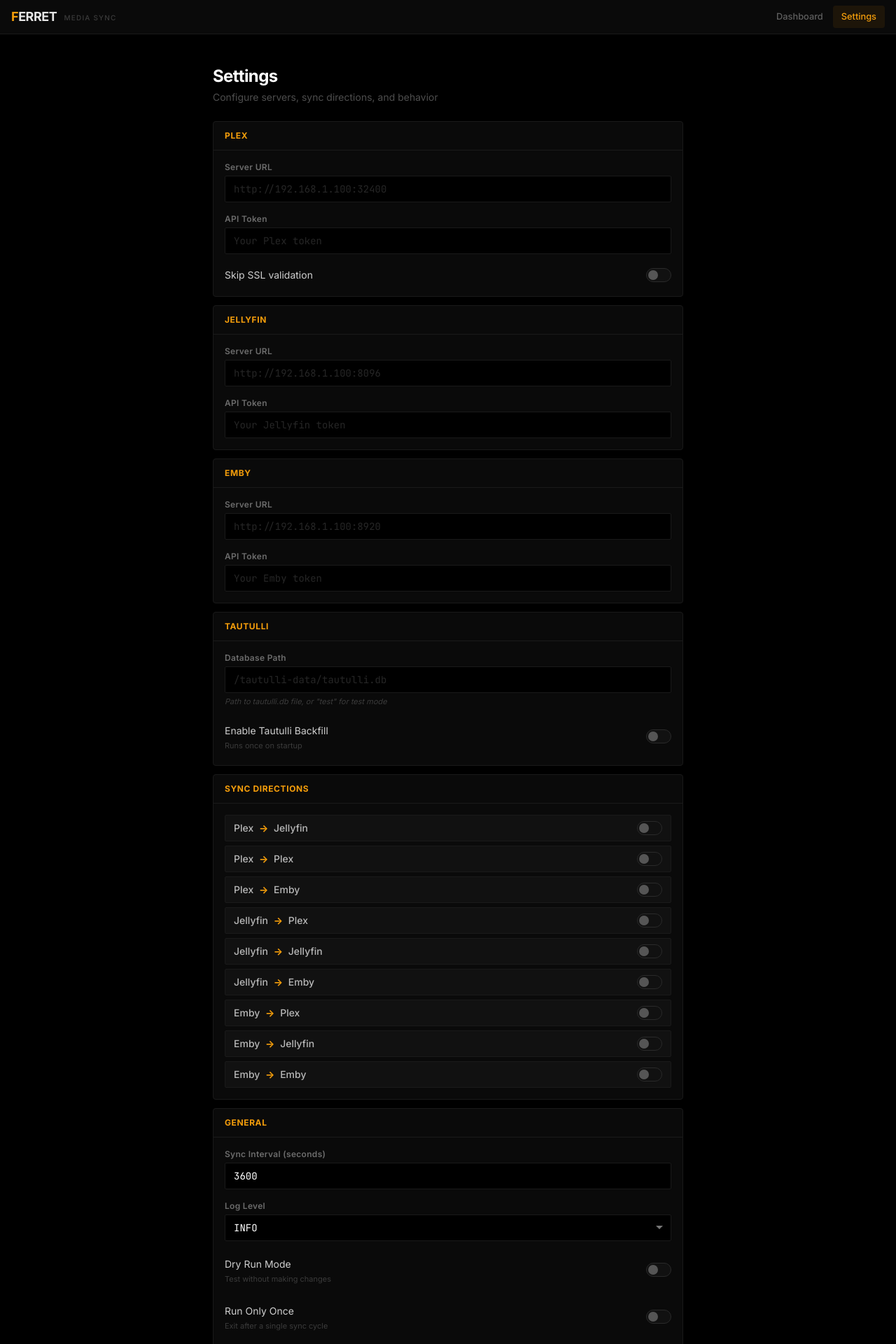
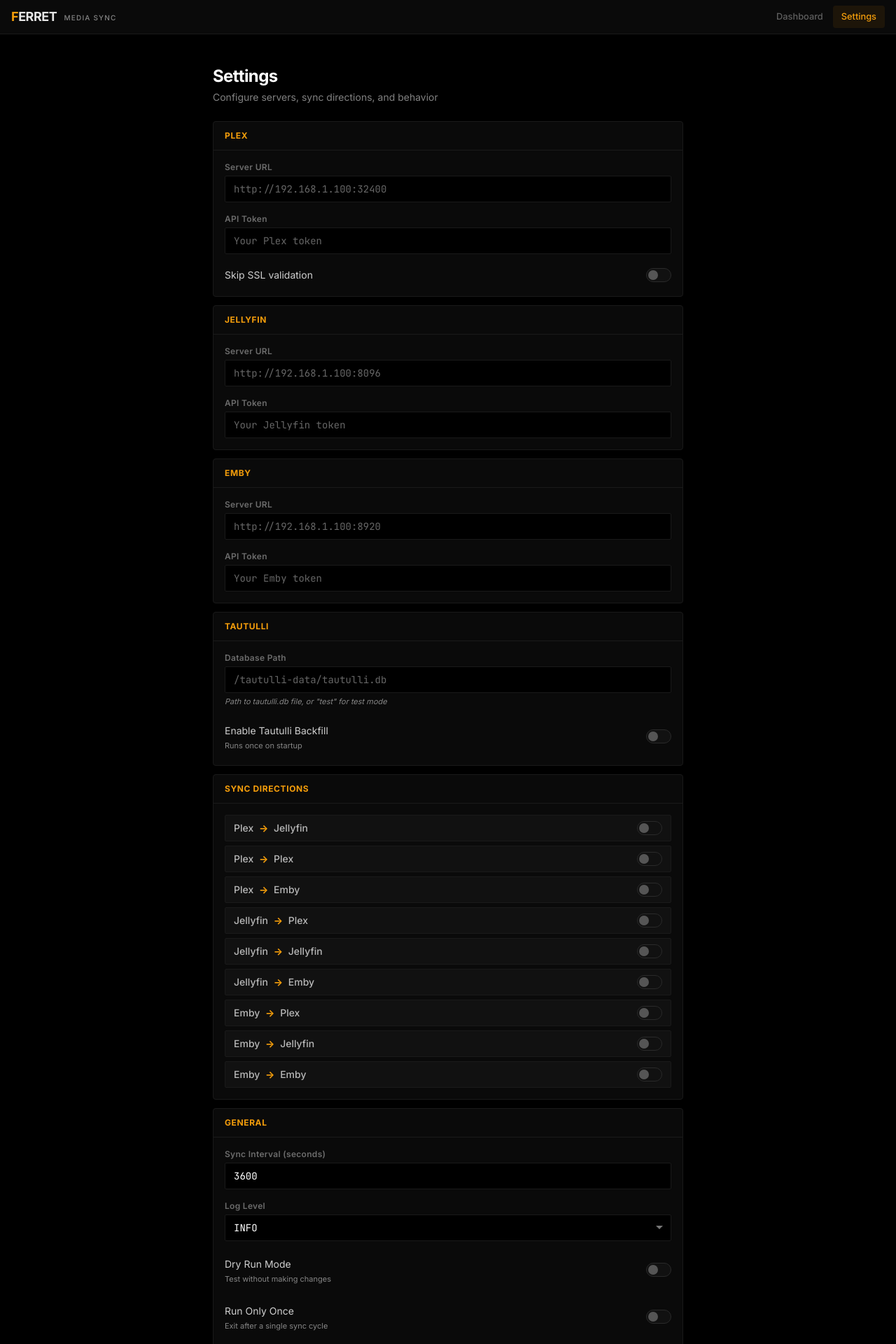
Before and after one commit to mondominator/ferret, a FastAPI app: page /settings in a window 1280 px wide. Shown: the top 1920 px of the page at 70% size. Run offline with FastAPI, Linux system fonts and the light colour scheme; parts of the project's set-up code (start-up, migrations or seed data) failed here and were passed over; some libraries are stand-ins or nearby versions.

Commit message:
fix: increase text contrast — bump all white opacity from 15-30% to 40-60%
Text was too faint on black background. All white/15, white/20, white/25,
white/30 bumped to readable levels across all templates.

Co-Authored-By: Claude Opus 4.6 (1M context) <noreply@anthropic.com>

```diff
--- a/templates/base.html
+++ b/templates/base.html
@@ -48,7 +48,7 @@
                 <span class="text-lg font-bold tracking-tight">
                     <span class="text-amber-500">F</span><span class="text-white/90 group-hover:text-white transition-colors">ERRET</span>
                 </span>
-                <span class="hidden sm:inline text-[10px] text-white/20 uppercase tracking-[0.12em] font-medium mt-0.5">Media Sync</span>
+                <span class="hidden sm:inline text-[10px] text-white/50 uppercase tracking-[0.12em] font-medium mt-0.5">Media Sync</span>
             </a>
             <nav class="flex gap-0.5">
                 <a href="/" class="nav-link{% block nav_dashboard %} nav-active{% endblock %}">Dashboard</a>
--- a/templates/partials/status_footer.html
+++ b/templates/partials/status_footer.html
@@ -6,14 +6,14 @@
             Syncing
         </span>
         {% if status.current_operation %}
-        <span class="text-[12px] text-white/30 italic truncate max-w-[240px]">{{ status.current_operation }}</span>
+        <span class="text-[12px] text-white/50 italic truncate max-w-[240px]">{{ status.current_operation }}</span>
         {% endif %}
         {% else %}
         <span class="inline-flex items-center px-2.5 py-0.5 rounded-sm text-[11px] font-bold uppercase tracking-wide bg-surface-raised text-white/40 border border-border-focus">
             Idle
         </span>
         {% if status.last_sync_time %}
-        <span class="text-[12px] text-white/30 italic">Last sync: {{ status.last_sync_time }}</span>
+        <span class="text-[12px] text-white/50 italic">Last sync: {{ status.last_sync_time }}</span>
         {% endif %}
         {% endif %}
     </div>
--- a/templates/settings.html
+++ b/templates/settings.html
@@ -8,7 +8,7 @@
 <div class="max-w-2xl mx-auto w-full py-6 sm:py-8">
     <div class="mb-6">
         <h1 class="text-2xl font-bold tracking-tight text-white">Settings</h1>
-        <p class="text-sm text-white/30 mt-1">Configure servers, sync directions, and behavior</p>
+        <p class="text-sm text-white/50 mt-1">Configure servers, sync directions, and behavior</p>
     </div>
 
     <div class="flex flex-col gap-3">
@@ -22,12 +22,12 @@
                 <div class="flex flex-col gap-1">
                     <label for="plex_baseurl" class="text-xs font-semibold text-white/40 tracking-wide">Server URL</label>
                     <input type="text" id="plex_baseurl" placeholder="http://192.168.1.100:32400" value="{{ config.get('PLEX_BASEURL', '') }}"
-                        class="w-full px-3 py-2 bg-black border border-border rounded-sm text-sm text-white font-mono placeholder:text-white/15 focus:outline-none focus:border-amber-700 focus:ring-1 focus:ring-amber-500/20 transition-colors">
+                        class="w-full px-3 py-2 bg-black border border-border rounded-sm text-sm text-white font-mono placeholder:text-white/40 focus:outline-none focus:border-amber-700 focus:ring-1 focus:ring-amber-500/20 transition-colors">
                 </div>
                 <div class="flex flex-col gap-1">
                     <label for="plex_token" class="text-xs font-semibold text-white/40 tracking-wide">API Token</label>
                     <input type="password" id="plex_token" placeholder="Your Plex token" value="{{ config.get('PLEX_TOKEN', '') }}"
-                        class="w-full px-3 py-2 bg-black border border-border rounded-sm text-sm text-white font-mono placeholder:text-white/15 focus:outline-none focus:border-amber-700 focus:ring-1 focus:ring-amber-500/20 transition-colors">
+                        class="w-full px-3 py-2 bg-black border border-border rounded-sm text-sm text-white font-mono placeholder:text-white/40 focus:outline-none focus:border-amber-700 focus:ring-1 focus:ring-amber-500/20 transition-colors">
                 </div>
                 <div class="flex items-center justify-between gap-3 py-1">
                     <span class="text-sm text-white/80">Skip SSL validation</span>
@@ -48,12 +48,12 @@
                 <div class="flex flex-col gap-1">
                     <label for="jellyfin_baseurl" class="text-xs font-semibold text-white/40 tracking-wide">Server URL</label>
                     <input type="text" id="jellyfin_baseurl" placeholder="http://192.168.1.100:8096" value="{{ config.get('JELLYFIN_BASEURL', '') }}"
-                        class="w-full px-3 py-2 bg-black border border-border rounded-sm text-sm text-white font-mono placeholder:text-white/15 focus:outline-none focus:border-amber-700 focus:ring-1 focus:ring-amber-500/20 transition-colors">
+                        class="w-full px-3 py-2 bg-black border border-border rounded-sm text-sm text-white font-mono placeholder:text-white/40 focus:outline-none focus:border-amber-700 focus:ring-1 focus:ring-amber-500/20 transition-colors">
                 </div>
                 <div class="flex flex-col gap-1">
                     <label for="jellyfin_token" class="text-xs font-semibold text-white/40 tracking-wide">API Token</label>
                     <input type="password" id="jellyfin_token" placeholder="Your Jellyfin token" value="{{ config.get('JELLYFIN_TOKEN', '') }}"
-                        class="w-full px-3 py-2 bg-black border border-border rounded-sm text-sm text-white font-mono placeholder:text-white/15 focus:outline-none focus:border-amber-700 focus:ring-1 focus:ring-amber-500/20 transition-colors">
+                        class="w-full px-3 py-2 bg-black border border-border rounded-sm text-sm text-white font-mono placeholder:text-white/40 focus:outline-none focus:border-amber-700 focus:ring-1 focus:ring-amber-500/20 transition-colors">
                 </div>
             </div>
         </div>
@@ -67,12 +67,12 @@
                 <div class="flex flex-col gap-1">
                     <label for="emby_baseurl" class="text-xs font-semibold text-white/40 tracking-wide">Server URL</label>
                     <input type="text" id="emby_baseurl" placeholder="http://192.168.1.100:8920" value="{{ config.get('EMBY_BASEURL', '') }}"
-                        class="w-full px-3 py-2 bg-black border border-border rounded-sm text-sm text-white font-mono placeholder:text-white/15 focus:outline-none focus:border-amber-700 focus:ring-1 focus:ring-amber-500/20 transition-colors">
+                        class="w-full px-3 py-2 bg-black border border-border rounded-sm text-sm text-white font-mono placeholder:text-white/40 focus:outline-none focus:border-amber-700 focus:ring-1 focus:ring-amber-500/20 transition-colors">
                 </div>
                 <div class="flex flex-col gap-1">
                     <label for="emby_token" class="text-xs font-semibold text-white/40 tracking-wide">API Token</label>
                     <input type="password" id="emby_token" placeholder="Your Emby token" value="{{ config.get('EMBY_TOKEN', '') }}"
-                        class="w-full px-3 py-2 bg-black border border-border rounded-sm text-sm text-white font-mono placeholder:text-white/15 focus:outline-none focus:border-amber-700 focus:ring-1 focus:ring-amber-500/20 transition-colors">
+                        class="w-full px-3 py-2 bg-black border border-border rounded-sm text-sm text-white font-mono placeholder:text-white/40 focus:outline-none focus:border-amber-700 focus:ring-1 focus:ring-amber-500/20 transition-colors">
                 </div>
             </div>
         </div>
@@ -86,13 +86,13 @@
                 <div class="flex flex-col gap-1">
                     <label for="tautulli_db_path" class="text-xs font-semibold text-white/40 tracking-wide">Database Path</label>
                     <input type="text" id="tautulli_db_path" placeholder="/tautulli-data/tautulli.db" value="{{ config.get('TAUTULLI_DB_PATH', '') }}"
-                        class="w-full px-3 py-2 bg-black border border-border rounded-sm text-sm text-white font-mono placeholder:text-white/15 focus:outline-none focus:border-amber-700 focus:ring-1 focus:ring-amber-500/20 transition-colors">
-                    <span class="text-[11px] text-white/20 italic">Path to tautulli.db file, or "test" for test mode</span>
+                        class="w-full px-3 py-2 bg-black border border-border rounded-sm text-sm text-white font-mono placeholder:text-white/40 focus:outline-none focus:border-amber-700 focus:ring-1 focus:ring-amber-500/20 transition-colors">
+                    <span class="text-[11px] text-white/50 italic">Path to tautulli.db file, or "test" for test mode</span>
                 </div>
                 <div class="flex items-center justify-between gap-3 py-1">
                     <div>
                         <span class="text-sm text-white/80">Enable Tautulli Backfill</span>
-                        <span class="block text-[11px] text-white/20 mt-0.5">Runs once on startup</span>
+                        <span class="block text-[11px] text-white/50 mt-0.5">Runs once on startup</span>
                     </div>
                     <label class="toggle">
                         <input type="checkbox" id="tautulli_backfill_enabled" {% if config.get('TAUTULLI_BACKFILL_ENABLED', 'False') == 'True' %}checked{% endif %}>
@@ -144,7 +144,7 @@
                 <div class="flex flex-col gap-1">
                     <label for="sleep_duration" class="text-xs font-semibold text-white/40 tracking-wide">Sync Interval (seconds)</label>
                     <input type="number" id="sleep_duration" placeholder="3600" value="{{ config.get('SLEEP_DURATION', '3600') }}"
-                        class="w-full px-3 py-2 bg-black border border-border rounded-sm text-sm text-white font-mono placeholder:text-white/15 focus:outline-none focus:border-amber-700 focus:ring-1 focus:ring-amber-500/20 transition-colors">
+                        class="w-full px-3 py-2 bg-black border border-border rounded-sm text-sm text-white font-mono placeholder:text-white/40 focus:outline-none focus:border-amber-700 focus:ring-1 focus:ring-amber-500/20 transition-colors">
                 </div>
                 <div class="flex flex-col gap-1">
                     <label for="debug_level" class="text-xs font-semibold text-white/40 tracking-wide">Log Level</label>
@@ -158,7 +158,7 @@
                 <div class="flex items-center justify-between gap-3 py-1">
                     <div>
                         <span class="text-sm text-white/80">Dry Run Mode</span>
-                        <span class="block text-[11px] text-white/20 mt-0.5">Test without making changes</span>
+                        <span class="block text-[11px] text-white/50 mt-0.5">Test without making changes</span>
                     </div>
                     <label class="toggle">
                         <input type="checkbox" id="dryrun" {% if config.get('DRYRUN', 'False') == 'True' %}checked{% endif %}>
@@ -168,7 +168,7 @@
                 <div class="flex items-center justify-between gap-3 py-1">
                     <div>
                         <span class="text-sm text-white/80">Run Only Once</span>
-                        <span class="block text-[11px] text-white/20 mt-0.5">Exit after a single sync cycle</span>
+                        <span class="block text-[11px] text-white/50 mt-0.5">Exit after a single sync cycle</span>
                     </div>
                     <label class="toggle">
                         <input type="checkbox" id="run_only_once" {% if config.get('RUN_ONLY_ONCE', 'False') == 'True' %}checked{% endif %}>
@@ -178,8 +178,8 @@
                 <div class="flex flex-col gap-1">
                     <label for="user_mapping" class="text-xs font-semibold text-white/40 tracking-wide">User Mapping (JSON)</label>
                     <textarea id="user_mapping" rows="3" placeholder='{"server1_user":"server2_user"}'
-                        class="w-full px-3 py-2 bg-black border border-border rounded-sm text-sm text-white font-mono placeholder:text-white/15 focus:outline-none focus:border-amber-700 focus:ring-1 focus:ring-amber-500/20 transition-colors resize-y min-h-[72px] leading-relaxed">{%- if config.get('USER_MAPPING') -%}{{ config.get('USER_MAPPING') }}{%- endif -%}</textarea>
-                    <span class="text-[11px] text-white/20 italic">Map usernames between servers: {"source":"destination"}</span>
+                        class="w-full px-3 py-2 bg-black border border-border rounded-sm text-sm text-white font-mono placeholder:text-white/40 focus:outline-none focus:border-amber-700 focus:ring-1 focus:ring-amber-500/20 transition-colors resize-y min-h-[72px] leading-relaxed">{%- if config.get('USER_MAPPING') -%}{{ config.get('USER_MAPPING') }}{%- endif -%}</textarea>
+                    <span class="text-[11px] text-white/50 italic">Map usernames between servers: {"source":"destination"}</span>
                 </div>
             </div>
         </div>
@@ -193,17 +193,17 @@
                 <div class="flex flex-col gap-1">
                     <label for="request_timeout" class="text-xs font-semibold text-white/40 tracking-wide">Request Timeout (seconds)</label>
                     <input type="number" id="request_timeout" placeholder="300" value="{{ config.get('REQUEST_TIMEOUT', '300') }}"
-                        class="w-full px-3 py-2 bg-black border border-border rounded-sm text-sm text-white font-mono placeholder:text-white/15 focus:outline-none focus:border-amber-700 focus:ring-1 focus:ring-amber-500/20 transition-colors">
+                        class="w-full px-3 py-2 bg-black border border-border rounded-sm text-sm text-white font-mono placeholder:text-white/40 focus:outline-none focus:border-amber-700 focus:ring-1 focus:ring-amber-500/20 transition-colors">
                 </div>
                 <div class="flex flex-col gap-1">
                     <label for="max_threads" class="text-xs font-semibold text-white/40 tracking-wide">Max Threads</label>
                     <input type="number" id="max_threads" placeholder="1" value="{{ config.get('MAX_THREADS', '1') }}"
-                        class="w-full px-3 py-2 bg-black border border-border rounded-sm text-sm text-white font-mono placeholder:text-white/15 focus:outline-none focus:border-amber-700 focus:ring-1 focus:ring-amber-500/20 transition-colors">
+                        class="w-full px-3 py-2 bg-black border border-border rounded-sm text-sm text-white font-mono placeholder:text-white/40 focus:outline-none focus:border-amber-700 focus:ring-1 focus:ring-amber-500/20 transition-colors">
                 </div>
                 <div class="flex items-center justify-between gap-3 py-1">
                     <div>
                         <span class="text-sm text-white/80">Generate GUIDs</span>
-                        <span class="block text-[11px] text-white/20 mt-0.5">Slower -- use if servers have different files</span>
+                        <span class="block text-[11px] text-white/50 mt-0.5">Slower -- use if servers have different files</span>
                     </div>
                     <label class="toggle">
                         <input type="checkbox" id="generate_guids" {% if config.get('GENERATE_GUIDS', 'False') == 'True' %}checked{% endif %}>
@@ -213,7 +213,7 @@
                 <div class="flex items-center justify-between gap-3 py-1">
                     <div>
                         <span class="text-sm text-white/80">Generate Locations</span>
-                        <span class="block text-[11px] text-white/20 mt-0.5">Faster -- use if servers share files</span>
+                        <span class="block text-[11px] text-white/50 mt-0.5">Faster -- use if servers share files</span>
                     </div>
                     <label class="toggle">
                         <input type="checkbox" id="generate_locations" {% if config.get('GENERATE_LOCATIONS', 'True') == 'True' %}checked{% endif %}>
@@ -223,12 +223,12 @@
                 <div class="flex flex-col gap-1">
                     <label for="log_file" class="text-xs font-semibold text-white/40 tracking-wide">Log File Path</label>
                     <input type="text" id="log_file" placeholder="log.log" value="{{ config.get('LOG_FILE', 'log.log') }}"
-                        class="w-full px-3 py-2 bg-black border border-border rounded-sm text-sm text-white font-mono placeholder:text-white/15 focus:outline-none focus:border-amber-700 focus:ring-1 focus:ring-amber-500/20 transition-colors">
+                        class="w-full px-3 py-2 bg-black border border-border rounded-sm text-sm text-white font-mono placeholder:text-white/40 focus:outline-none focus:border-amber-700 focus:ring-1 focus:ring-amber-500/20 transition-colors">
                 </div>
                 <div class="flex flex-col gap-1">
                     <label for="mark_file" class="text-xs font-semibold text-white/40 tracking-wide">Mark File Path</label>
                     <input type="text" id="mark_file" placeholder="mark.log" value="{{ config.get('MARK_FILE', 'mark.log') }}"
-                        class="w-full px-3 py-2 bg-black border border-border rounded-sm text-sm text-white font-mono placeholder:text-white/15 focus:outline-none focus:border-amber-700 focus:ring-1 focus:ring-amber-500/20 transition-colors">
+                        class="w-full px-3 py-2 bg-black border border-border rounded-sm text-sm text-white font-mono placeholder:text-white/40 focus:outline-none focus:border-amber-700 focus:ring-1 focus:ring-amber-500/20 transition-colors">
                 </div>
             </div>
         </div>
```
Also changed, not shown: templates/dashboard.html (+11 -11 lines), templates/partials/cleanup_card.html (+10 -10 lines), templates/partials/status_card.html (+5 -5 lines), templates/partials/status_header.html (+7 -7 lines).
